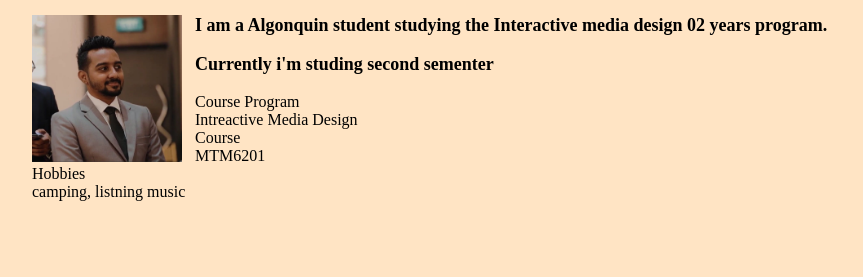
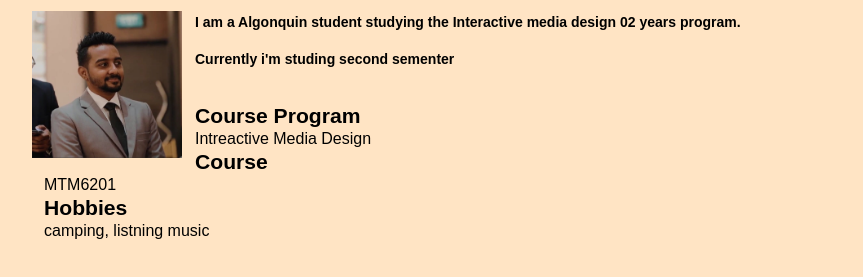
Before and after one commit to dhar0016/mtm6201-week1, a plain HTML site: page index.html in a window 1280 px wide. Shown: the part 123-400 px from the top of the page, without its empty margins (128-991 px from the left). Drawn offline with Linux system fonts and the light colour scheme.

Commit message:
chabg the description list properties

```diff
--- a/style.css
+++ b/style.css
@@ -19,7 +19,7 @@ p {
 
 }
 
-.info img {
+.info img { /*Fix the image properties*/
     float: left;
     max-width: 150px;
     width: 100%;
@@ -27,3 +27,28 @@ p {
     padding-right: 13px;
     padding-top: 0px;
 }
+
+
+.info p {
+    font-weight: bold;
+    font-size: 14px;
+    line-height: 23px;
+    font-family: sans-serif;
+}
+
+
+.description {
+    width: 100%;
+    border-radius: 3px;
+    padding-top: 1px;
+    padding-left: 12px;
+    padding-bottom: 3px;
+    font-family: sans-serif;
+}
+
+.description .title { /*bold the title */
+    font-weight: bolder;
+    font-size: 1.32rem;
+    padding-bottom: 2px;
+    padding-top: 2px;
+}
```
